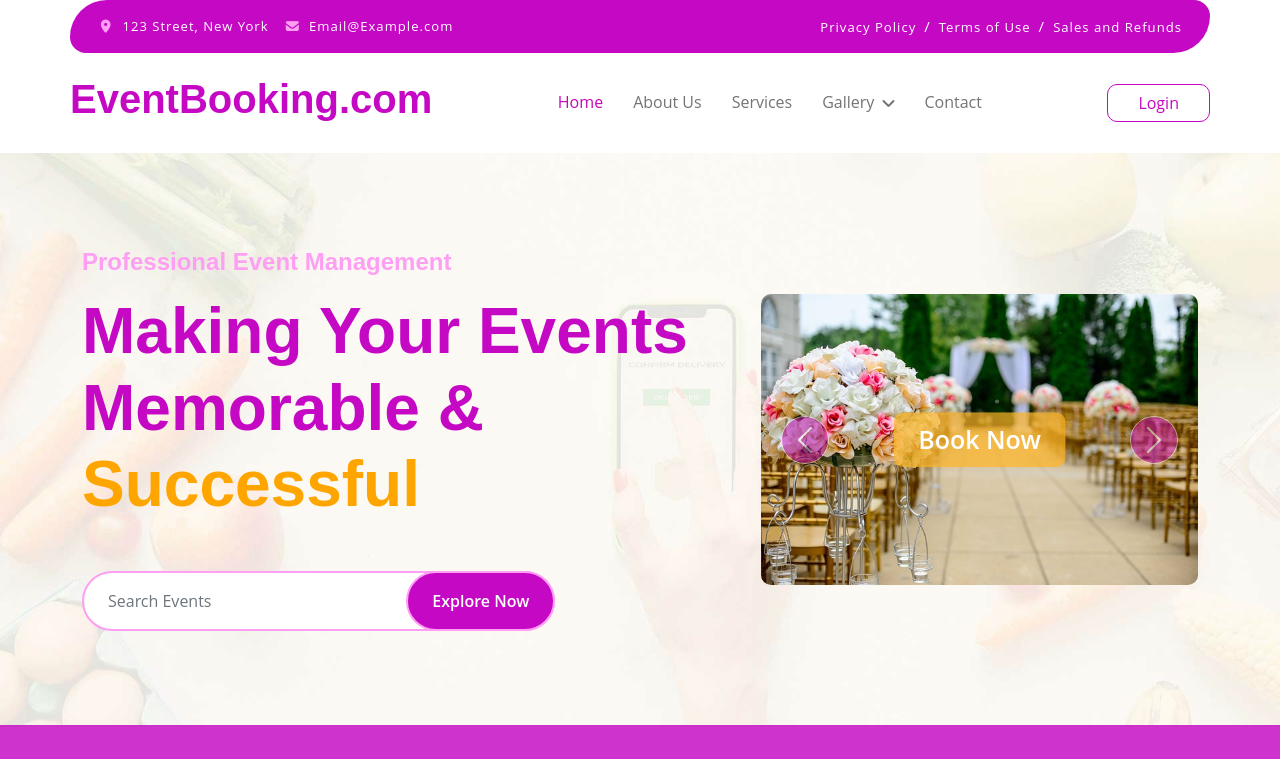
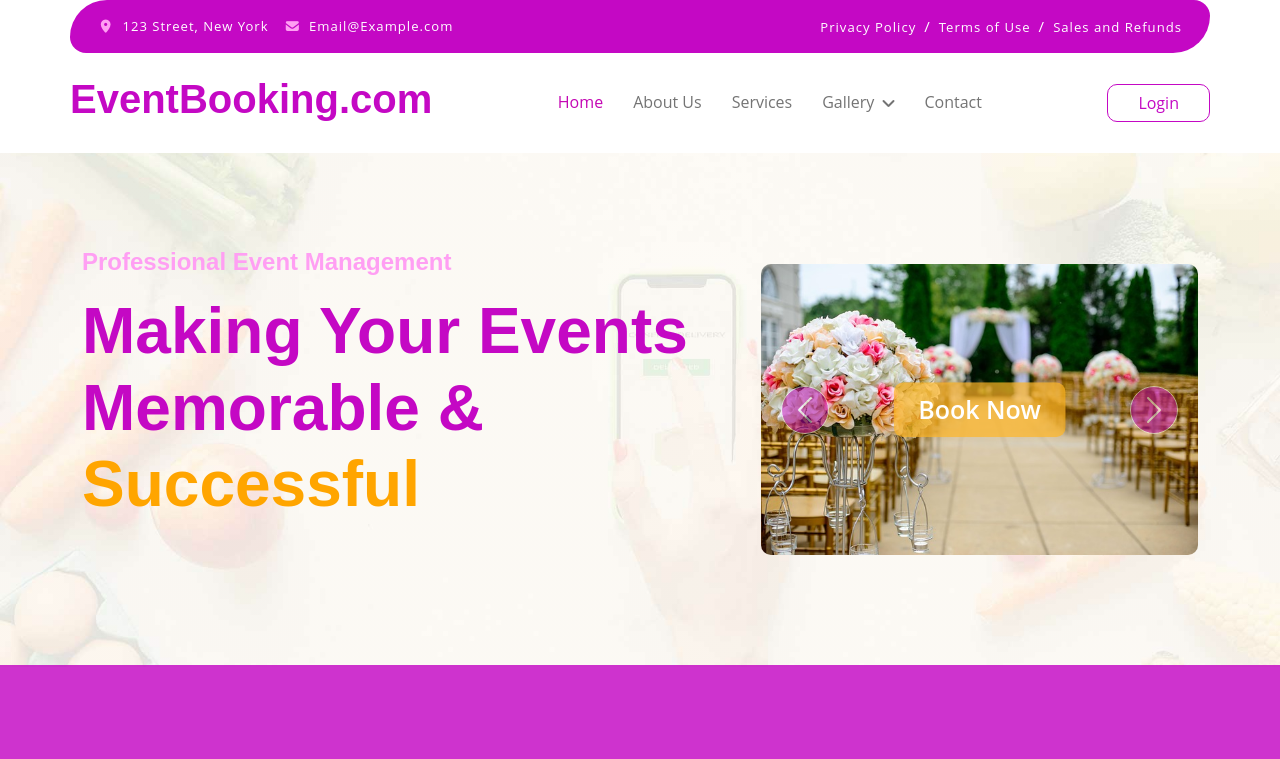
Before and after one commit to shubhamkm5382/Event-Management-Project, a React (Vite) app in the folder Frontend/: page / in a window 1280 px wide. Shown: the top 759 px of the page. Built offline with nearby package versions, Linux system fonts and the light colour scheme.

Commit message:
hero search cls

```diff
--- a/Frontend/src/components/hero/Hero.jsx
+++ b/Frontend/src/components/hero/Hero.jsx
@@ -54,20 +54,7 @@ const HeroSection = () => {
   <h1 className="mb-5 display-3 text-primary">
     Making Your Events Memorable & <span style={{color:'orange'}}>Successful</span>
   </h1>
-  <div className="position-relative mx-auto">
-    <input
-      className="form-control border-2 border-secondary w-75 py-3 px-4 rounded-pill"
-      type="text"
-      placeholder="Search Events"
-    />
-    <button
-      type="submit"
-      className="btn btn-primary border-2 border-secondary py-3 px-4 position-absolute rounded-pill text-white h-100"
-      style={{ top: 0, right: "25%" }}
-    >
-      Explore Now
-    </button>
-  </div>
+
 </div>
 
 
```
